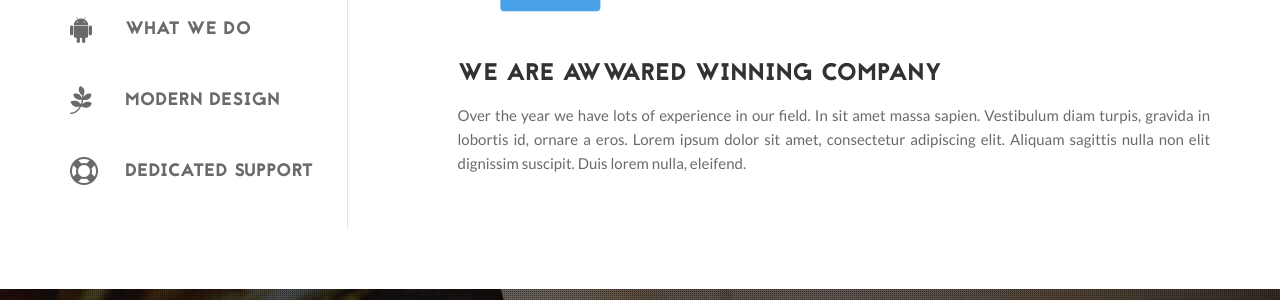
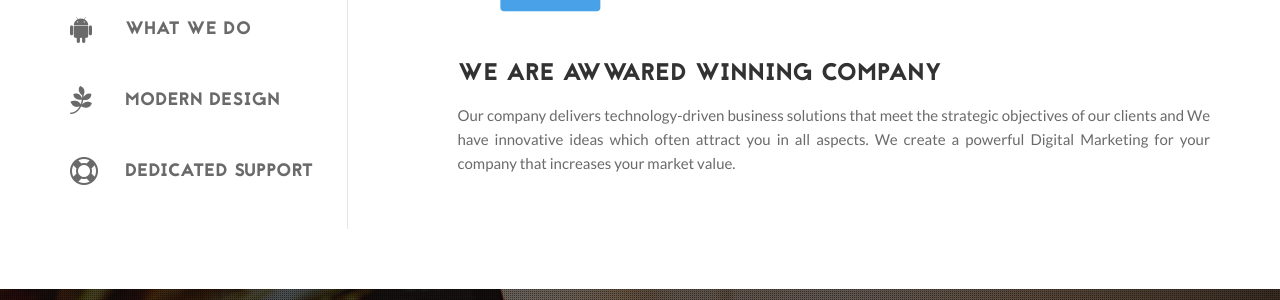
Before and after one commit to infotechapp/infotech, a PHP site: page /about.php in a window 1280 px wide. Shown: the part 648-948 px from the top of the page. Run offline with PHP 8.4, Linux system fonts and the light colour scheme.

Commit message:
about us content

```diff
--- a/liveinfotech/about.php
+++ b/liveinfotech/about.php
@@ -82,27 +82,27 @@
 				        <div class="tab-pane active animated fadeInRight" id="tab_a">
 				        	<i class="fa fa-trophy big"></i>
 				            <h3>We Are Awwared Winning Company</h3>
-				            <p>Over the year we have lots of experience in our field. In sit amet massa sapien. Vestibulum diam turpis, gravida in lobortis id, ornare a eros. Lorem ipsum dolor sit amet, consectetur adipiscing elit. Aliquam sagittis nulla non elit dignissim suscipit. Duis lorem nulla, eleifend.</p>
+				            <p>Our company delivers technology-driven business solutions that meet the strategic objectives of our clients and We have innovative ideas which often attract you in all aspects. We create a powerful Digital Marketing for your company that increases your market value.</p>
 				        </div>
 				        <div class="tab-pane animated fadeInLeft" id="tab_b">
 				        	<i class="fa fa-briefcase big"></i>
 				            <h3>We Have Worldwide Business</h3>
-							<p>Helvetica cold-pressed lomo messenger bag ugh. Vinyl jean shorts Austin pork belly PBR retro, Etsy VHS kitsch actually messenger bag pug. Pbrb semiotics try-hard, Schlitz occupy dreamcatcher master cleanse Marfa Vice tofu. </p>
+							<p>we have been committed to the service of website development. Over these years, we have created websites, web applications, and mobile applications for small and large companies across a wide range of industries.</p>
 				        </div>
 				        <div class="tab-pane animated fadeIn" id="tab_c">
 				            <i class="fa fa-android big"></i>
 				            <h3>We Build Readymade Applications</h3>
-				            <p>Over the year we have lots of experience in our field. In sit amet massa sapien. Vestibulum diam turpis, gravida in lobortis id, ornare a eros. Lorem ipsum dolor sit amet, consectetur adipiscing elit. Aliquam sagittis nulla non elit dignissim suscipit. Duis lorem nulla, eleifend.</p>
+				            <p>We extended our services and today we cover Web Designing & Development, E-Commerce, Mobile Application Development, Digital Marketing.</p>
 				        </div>
 				        <div class="tab-pane animated fadeIn" id="tab_d">
 				            <i class="fa fa-pagelines big"></i>
 				            <h3>Clean and Modern Design</h3>
-				            <p>Over the year we have lots of experience in our field. In sit amet massa sapien. Vestibulum diam turpis, gravida in lobortis id, ornare a eros. Lorem ipsum dolor sit amet, consectetur adipiscing elit. Aliquam sagittis nulla non elit dignissim suscipit. Duis lorem nulla, eleifend.</p>
+				            <p>Our process involves seasoned design professionals who are committed to keeping your unique requirements in mind while designing an online presence for your business. We’ve done custom website designing for reputed companies and industries.</p>
 				        </div>
 				        <div class="tab-pane animated fadeIn" id="tab_e">
 				            <i class="fa fa-support big"></i>
 				            <h3>24/7 Dedicated Support</h3>
-				            <p>Occupy selfies Tonx, +1 Truffaut beard organic normcore tilde flannel artisan squid cray single-origin coffee. Master cleanse vinyl Austin kogi, semiotics skateboard fap wayfarers health goth. Helvetica cray church-key hashtag Carles. Four dollar toast meggings seitan, Tonx pork belly VHS Bushwick. Chambray banh mi cornhole. Locavore messenger bag seitan.</p>
+				            <p>We provide tech support services to address your issues on call. Call our Customer Service executive or submit your request online, our tech support staff will get in touch with you. Services for Consumers/Professionals.</p>
 				        </div>
 					</div><!-- tab content -->
 	    		</div><!-- Overview tab end -->
```
